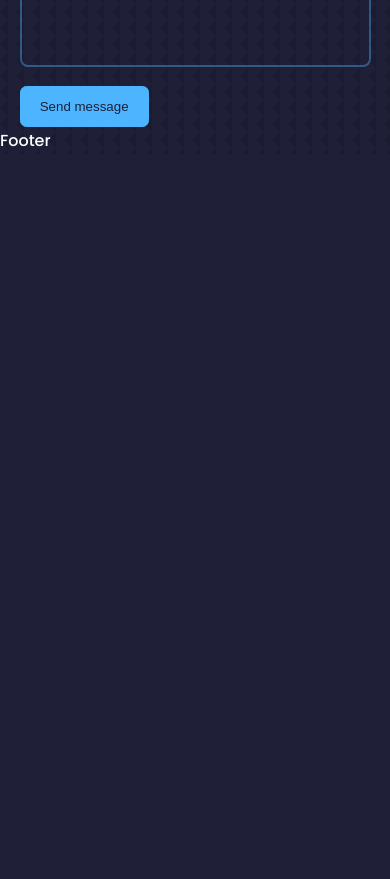
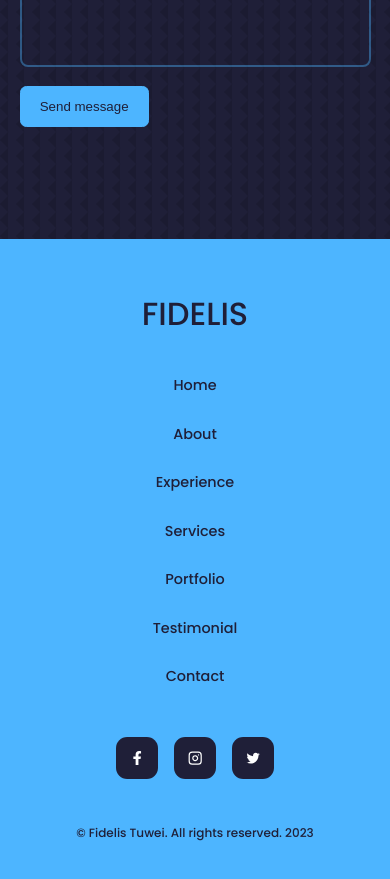
Before and after one commit to FIDELIS-TUWEI/react-portfolio, a React (Create React App) app: page / in a window 390 px wide. Shown: the part 9420-10299 px from the top of the page. Before the commit the page ends 9574 px from the top, so only its background shows below. Built offline with nearby package versions, Linux system fonts and the light colour scheme.

Commit message:
Footer / responsive css done

```diff
--- a/src/components/footer/Footer.jsx
+++ b/src/components/footer/Footer.jsx
@@ -1,10 +1,35 @@
 import React from 'react'
 import './footer.css'
+import {FaFacebookF} from 'react-icons/fa'
+import {FiInstagram} from 'react-icons/fi'
+import {IoLogoTwitter} from 'react-icons/io'
 
 const Footer = () => {
   return (
-    <div>Footer</div>
+    <footer>
+      <a href="#" className='footer__logo'>FIDELIS</a>
+
+      <ul className='permalinks'>
+        <li><a href="#">Home</a></li>
+        <li><a href="#about">About</a></li>
+        <li><a href="#experience">Experience</a></li>
+        <li><a href="#services">Services</a></li>
+        <li><a href="#portfolio">Portfolio</a></li>
+        <li><a href="#testimonials">Testimonial</a></li>
+        <li><a href="#contact">Contact</a></li>
+      </ul>
+
+      <div className="footer__socials">
+        <a href="https://facebook.com" target="_blank"><FaFacebookF /></a>
+        <a href="https://instagram.com" target="_blank"><FiInstagram /></a>
+        <a href="twitter.com" target="_blank"><IoLogoTwitter /></a>
+      </div>
+
+      <div className="footer__copyright">
+        <small>&copy; Fidelis Tuwei. All rights reserved. 2023</small>
+      </div>
+    </footer>
   )
 }
 
-export default Footer
+export default Footer;
--- a/src/components/footer/footer.css
+++ b/src/components/footer/footer.css
@@ -0,0 +1,71 @@
+footer {
+    background: var(--color-primary);
+    padding: 3rem 0;
+    text-align: center;
+    font-size: 0.9rem;
+    margin-top: 7rem;
+}
+
+footer a {
+    color: var(--color-bg);
+}
+
+.footer__logo {
+    font-size: 2rem;
+    font-weight: 500;
+    margin-bottom: 2rem;
+    display: inline-block;
+}
+
+.permalinks {
+    display: flex;
+    flex-wrap: wrap;
+    justify-content: center;
+    gap: 2rem;
+    margin: 0 auto 3rem;
+}
+
+.footer__socials {
+    display: flex;
+    justify-content: center;
+    gap: 1rem;
+    margin-bottom: 4rem;
+}
+
+.footer__socials a {
+    background: var(--color-bg);
+    color: var(--color-white);
+    padding: 0.8rem;
+    border-radius: 0.7rem;
+    display: flex;
+    border: 1px solid transparent;
+    transition: var(--transition);
+}
+
+.footer__socials a:hover {
+    background: transparent;
+    color: var(--color-bg);
+    border-color: var(--color-bg);
+}
+
+.footer__copyright {
+    color: var(--color-bg);
+    margin-bottom: 4rem;
+}
+
+/* ======== MEDIA QUERY (MEDIUM DEVICES) ========*/
+@media screen and (max-width: 1024px) {
+
+}
+
+/* ======== MEDIA QUERY (SMALL DEVICES) ======== */
+@media screen and (max-width: 600px) {
+    .permalinks {
+        flex-direction: column;
+        gap: 1.5rem;
+    }
+
+    .footer__socials {
+        margin-bottom: 2.6rem;
+    }
+}
```
